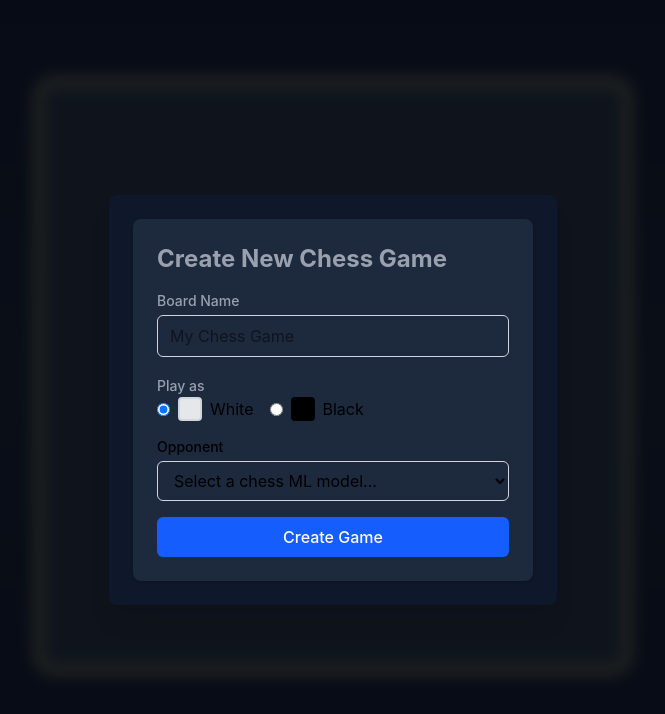
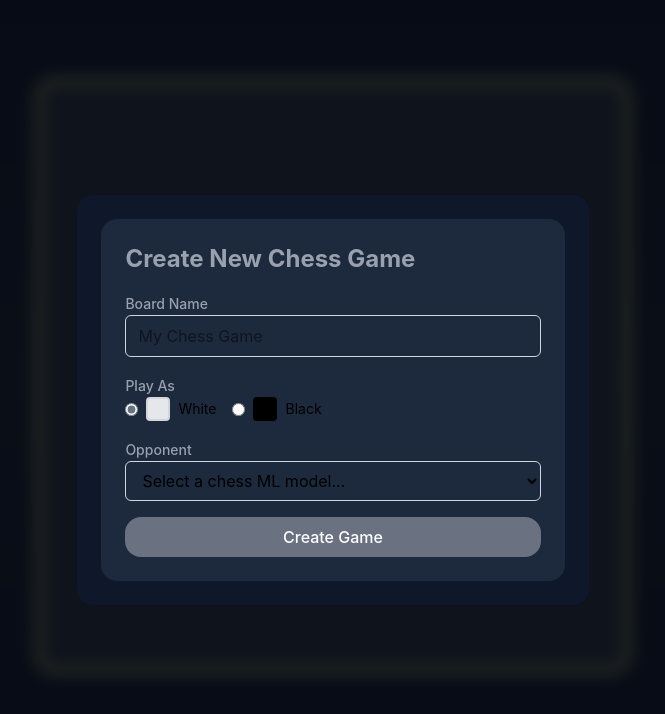
Before and after one commit to Goodkhau/ChessApp, a React app in the folder Frontend/ChessApp/: page /ChessAI/1 in a window 1280 px wide. Shown: the top 714 px of the page, without its empty margins (307-972 px from the left). Built offline with nearby package versions, Linux system fonts and the light colour scheme; the HTML template or start-up script is replaced by a standard one.

Commit message:
Refactored code

```diff
--- a/Frontend/ChessApp/src/index.css
+++ b/Frontend/ChessApp/src/index.css
@@ -7,3 +7,12 @@ html {
 body {
   @apply bg-linear-to-b from-slate-900 via-gray-800/30 to-slate-900;
 }
+
+:root {
+  h2 {
+    @apply text-2xl;
+  }
+  label {
+    @apply text-sm
+  }
+}
--- a/Frontend/ChessApp/src/pages/ChessAI/ModelName/ChessStore.ts
+++ b/Frontend/ChessApp/src/pages/ChessAI/ModelName/ChessStore.ts
@@ -29,7 +29,7 @@ interface State {
 interface Actions {
 	actions: {
 		hasInstance: (id: string) => boolean;
-		createInstance: (id: string, details: ChessDetails) => void;
+		createInstance: ({ id, details } : {id: string, details: ChessDetails}) => void;
 		deleteInstance: (id: string) => void;
 		setInstancePredictionList: (id: string, list: Prediction[]) => void;
 		setShowCreateForm: (show: boolean) => void;
@@ -48,7 +48,7 @@ const useChessStore = create<State & Actions>()((set, get) => ({
 			return get().instances[id] !== undefined;
 		},
 
-		createInstance: (id, details) => set((state) => {
+		createInstance: ({ id, details }) => set((state) => {
 			return {
 				length: state.length + 1,
 				instances: {
--- a/Frontend/ChessApp/src/pages/ChessAI/ModelName/components/ChessBoardComponent.tsx
+++ b/Frontend/ChessApp/src/pages/ChessAI/ModelName/components/ChessBoardComponent.tsx
@@ -8,6 +8,7 @@ import { ModelResponseHandler } from "../utils/apis/ModelResponse.ts";
 
 export default function ChessBoardComponent({ instanceKey }: {instanceKey: string}) {
 	const { setInstancePredictionList } = useChessStoreActions();
+
 	const chessEngine = useInstanceChessEngine(instanceKey);
 	const modelName = useInstanceModelName(instanceKey);
 	const boardOrientation = useInstanceBoardOrientation(instanceKey);
--- a/Frontend/ChessApp/src/pages/ChessAI/ModelName/components/CreateFormComponent.tsx
+++ b/Frontend/ChessApp/src/pages/ChessAI/ModelName/components/CreateFormComponent.tsx
@@ -1,4 +1,5 @@
 import { Chess } from "chess.js";
+import _ from "lodash";
 import { useChessStoreActions, type ChessDetails, type Prediction } from "../ChessStore.ts";
 import { ModelResponseHandler } from "../utils/apis/ModelResponse.ts";
 
@@ -40,46 +41,40 @@ export default function CreateForm() {
 			predictions,
 		};
 
-		createInstance(id, details);
+		createInstance({ id, details });
 		setShowCreateForm(false);
 		event.currentTarget.reset();
 	}
 
 	return (
-		<form onSubmit={handleCreation} className="space-y-4 max-w-md p-6 bg-slate-800 rounded-lg shadow">
-			<h2 className="text-2xl text-gray-400 font-bold mb-4">Create New Chess Game</h2>
-			<label htmlFor="board-name" className="block text-sm text-gray-400 font-medium mb-1">Board Name</label>
+		<form onSubmit={handleCreation} className="space-y-4 p-6 bg-slate-800 rounded-2xl">
+			<h2 className="text-gray-400 font-bold mb-4">Create New Chess Game</h2>
+
+			<label htmlFor="board-name" className="text-gray-400 font-medium mb-1">Board Name</label>
 			<input
-				type="text"
-				id="board-name"
-				name="boardName"
-				placeholder="My Chess Game"
-				required
-				className="w-full px-3 py-2 border border-gray-300 rounded-md focus:outline-none focus:ring-2 focus:ring-blue-500"
+				type="text" id="board-name" required
+				name="boardName" placeholder="My Chess Game"
+				className="w-full px-3 py-2 border border-gray-300 rounded-md focus:outline-none focus:ring-2 focus:ring-gray-500"
 			/>
-			<label className="text-sm text-gray-400 font-medium mb-2">Play as</label>
+			<label className="text-gray-400 font-medium mb-2">Play As</label>
+
 			<div className="flex gap-4">
 				<label htmlFor="color-white" className="flex items-center cursor-pointer">
 					<input
-						type="radio"
-						id="color-white"
-						name="playerColor"
-						value="white"
-						defaultChecked
-						className="mr-2"
+						type="radio" id="color-white" defaultChecked
+						name="playerColor" value="white"
+						className="mr-2 accent-gray-500"
 					/>
 					<span className="flex items-center gap-2">
 						<span className="w-6 h-6 bg-gray-200 border-2 border-gray-300 rounded"></span>
-								White
+						White
 					</span>
 				</label>
 				<label htmlFor="color-black" className="flex items-center cursor-pointer">
 					<input
-						type="radio"
-						id="color-black"
-						name="playerColor"
-						value="black"
-						className="mr-2"
+						type="radio" id="color-black"
+						name="playerColor" value="black"
+						className="mr-2 accent-gray-500"
 					/>
 					<span className="flex items-center gap-2">
 						<span className="w-6 h-6 bg-black rounded"></span>
@@ -87,26 +82,25 @@ export default function CreateForm() {
 					</span>
 				</label>
 			</div>
-			<label htmlFor="chess-model" className="block text-sm font-medium mb-1">Opponent</label>
+
+			<label htmlFor="chess-model" className="text-gray-400 font-medium mb-1">Opponent</label>
 			<select
-				id="chess-model"
-				name="chessModel"
-				required
-				className="w-full px-3 py-2 border border-gray-300 rounded-md focus:outline-none focus:ring-2 focus:ring-blue-500"
+				id="chess-model" name="chessModel" required
+				className="w-full px-3 py-2 border border-gray-300 rounded-md focus:outline-none focus:ring-2 focus:ring-gray-500"
 			>
 				<option value="">Select a chess ML model...</option>
-				{CHESS_MODELS.map(model => (
-					<option key={model.id} value={model.id}>
-						{model.name}
-					</option>
+				{_.map(CHESS_MODELS, model => (
+					<option
+						key={model.id} value={model.id}
+						className="hover:bg-gray-500"
+					>{model.name}</option>
 				))}
 			</select>
+
 			<button
 				type="submit"
-				className="w-full bg-blue-600 text-white py-2 px-4 rounded-md hover:bg-blue-700 transition-colors font-medium"
-			>
-        		Create Game
-			</button>
+				className="w-full bg-gray-500 text-white py-2 rounded-2xl hover:bg-gray-700 transition-colors font-medium"
+			>Create Game</button>
 		</form>
 	);
 }
--- a/Frontend/ChessApp/src/pages/ChessAI/ModelName/components/DeleteFormComponent.tsx
+++ b/Frontend/ChessApp/src/pages/ChessAI/ModelName/components/DeleteFormComponent.tsx
@@ -5,26 +5,22 @@ export default function DeleteForm ({ instanceKey }: { instanceKey: string }) {
 
 	const handleDelete = () => {
 		deleteInstance(instanceKey);
-		console.log("Deleted ", instanceKey);
 	};
 
 	return (
-		<div className="bg-gray-800 rounded-lg p-6 max-w-sm w-full">
-			<h2 className="text-lg font-semibold mb-2">Delete item?</h2>
-			<p className="text-gray-600 mb-6">This action cannot be undone.</p>
+		<div className="bg-gray-800 rounded-2xl p-6 w-full">
+			<h2 className="text-gray-300 font-semibold mb-2">Delete {instanceKey}?</h2>
+			<p className="text-gray-500 mb-6">This action cannot be undone.</p>
 			<div className="flex gap-3 justify-end">
 				<button
 					onClick={() => setShowDeleteForm(instanceKey, false)}
-					className="px-4 py-2 text-gray-700 hover:bg-gray-100 rounded-md"
-				>
-                        Cancel
-				</button>
+					className="px-4 py-2 text-gray-400 bg-gray-600 hover:bg-gray-100 rounded-2xl"
+				>Cancel</button>
+
 				<button
 					onClick={handleDelete}
-					className="px-4 py-2 bg-red-600 text-white hover:bg-red-700 rounded-md"
-				>
-                        Delete
-				</button>
+					className="px-4 py-2 bg-red-600 text-white hover:bg-red-700 rounded-2xl"
+				>Delete</button>
 			</div>
 		</div>
 	);
--- a/Frontend/ChessApp/src/pages/ChessAI/ModelName/components/FormPopupComponent.tsx
+++ b/Frontend/ChessApp/src/pages/ChessAI/ModelName/components/FormPopupComponent.tsx
@@ -11,7 +11,7 @@ export default function CreateDeletePopup({ showForm, onClose, children }: {
 				onClick={onClose}
 			/>
 
-			<div className="relative z-10 bg-slate-900 rounded-lg shadow-xl p-6 max-w-md w-full mx-4">
+			<div className="relative z-10 bg-slate-900 rounded-2xl p-6 mx-4">
 				{children}
 			</div>
 		</div>
```
